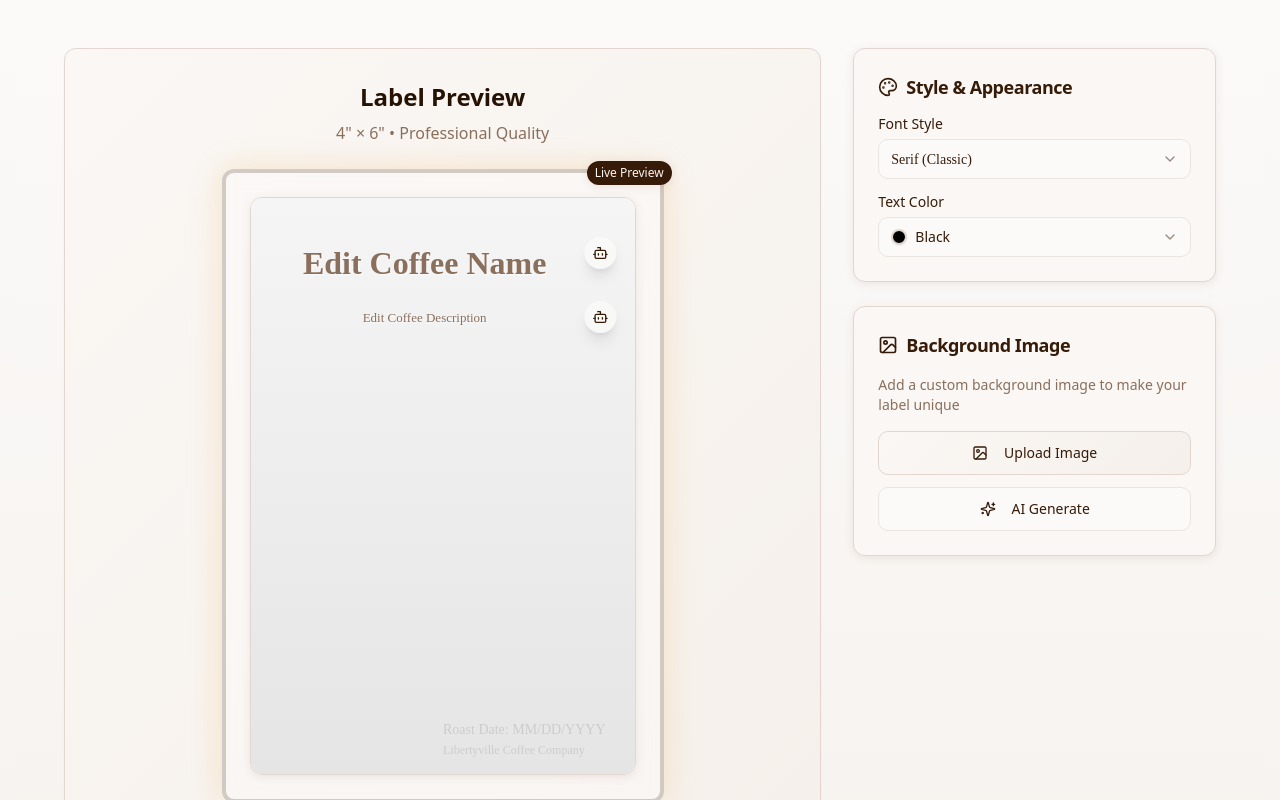
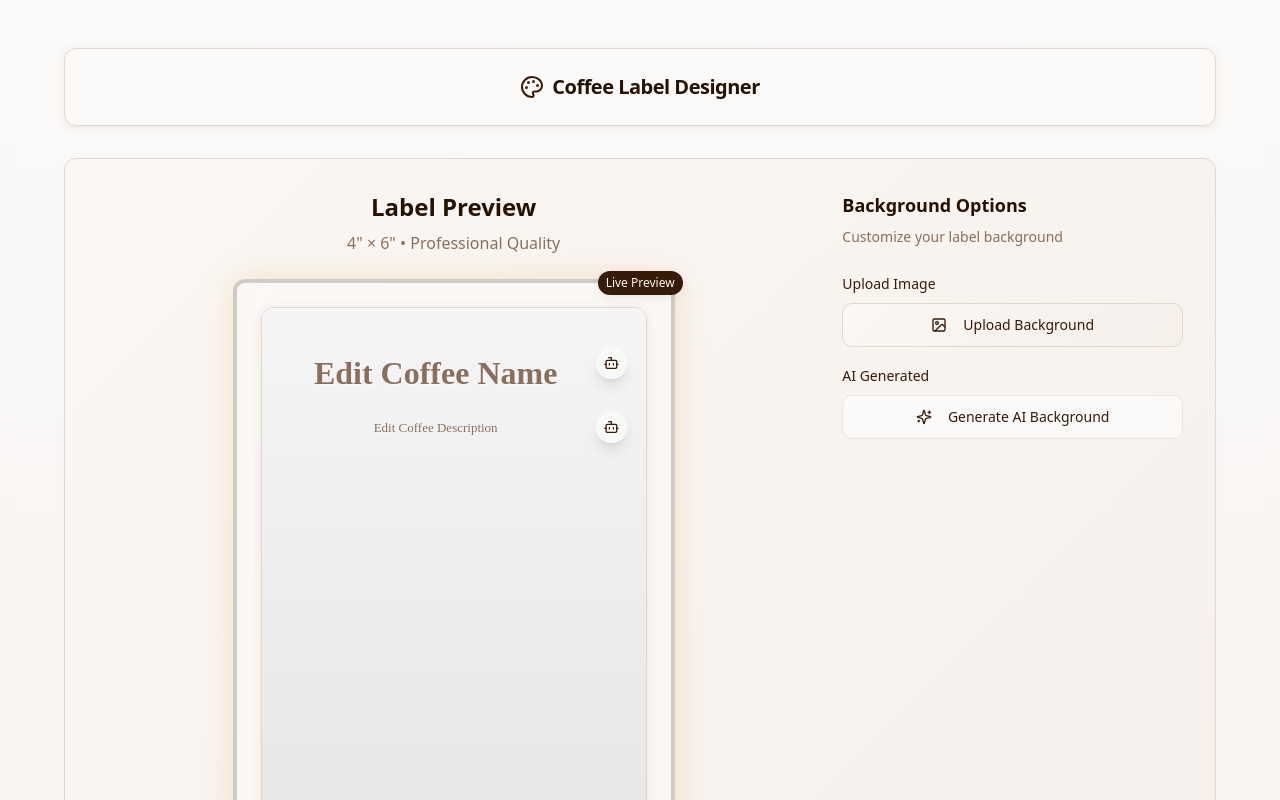
Before and after one commit to Bossler/libertyville-label-lab, a React (Vite) app: page / in a window 1280 px wide. Shown: the top 800 px of the page. Built offline with nearby package versions, Linux system fonts and the light colour scheme.

Commit message:
Move label preview and options
Move the label preview section to the top of the page and place background image options to the right.

```diff
--- a/src/components/LabelDesigner.tsx
+++ b/src/components/LabelDesigner.tsx
@@ -415,12 +415,28 @@ export const LabelDesigner: React.FC<LabelDesignerProps> = ({
 
   return (
     <div className="min-h-screen bg-gradient-warmth p-4">
-      <div className="max-w-6xl mx-auto">
-        <div className="grid lg:grid-cols-3 gap-8">
-          {/* Left Side - Large Preview Panel */}
-          <div className="lg:col-span-2 order-2 lg:order-1">
+      <div className="max-w-6xl mx-auto space-y-8">
+        {/* Header */}
+        <Card className="bg-gradient-soft border-border shadow-soft">
+          <CardHeader className="text-center">
+            <CardTitle className="text-xl text-foreground flex items-center justify-center gap-2">
+              <Palette className="w-6 h-6 text-primary" />
+              Coffee Label Designer
+            </CardTitle>
+            {productName && (
+              <Badge variant="secondary" className="mt-2">
+                Designing for: {productName}
+              </Badge>
+            )}
+          </CardHeader>
+        </Card>
+
+        {/* Top Section - Preview with Background Options */}
         <Card className="bg-gradient-cream border-border shadow-elegant">
           <CardContent className="p-8">
+            <div className="grid lg:grid-cols-3 gap-8">
+              {/* Preview Section */}
+              <div className="lg:col-span-2">
                 <div className="text-center space-y-6">
                   <div className="space-y-2">
                     <h2 className="text-2xl font-bold text-foreground">Label Preview</h2>
@@ -467,7 +483,9 @@ export const LabelDesigner: React.FC<LabelDesignerProps> = ({
                                 e.preventDefault();
                                 const paste = e.clipboardData.getData('text').replace(/\r?\n|\r/g, ' ');
                                 const newValue = labelData.coffeeName + paste;
-                                onLabelChange({ ...labelData, coffeeName: newValue.substring(0, 120) });
+                                if (newValue.length <= 120) {
+                                  onLabelChange({ ...labelData, coffeeName: newValue });
+                                }
                               }}
                             />
                             <Button
@@ -559,13 +577,87 @@ export const LabelDesigner: React.FC<LabelDesignerProps> = ({
                     Download Preview
                   </Button>
                 </div>
+              </div>
+
+              {/* Background Options Section */}
+              <div className="lg:col-span-1">
+                <div className="space-y-6">
+                  <div className="space-y-2">
+                    <h3 className="text-lg font-semibold text-foreground">Background Options</h3>
+                    <p className="text-sm text-muted-foreground">Customize your label background</p>
+                  </div>
+
+                  <div className="space-y-4">
+                    {/* Upload Background */}
+                    <div>
+                      <Label htmlFor="background-upload" className="text-sm font-medium">Upload Image</Label>
+                      <div className="mt-2">
+                        <input
+                          ref={fileInputRef}
+                          type="file"
+                          id="background-upload"
+                          accept="image/*"
+                          onChange={handleImageUpload}
+                          className="hidden"
+                        />
+                        <Button
+                          onClick={() => fileInputRef.current?.click()}
+                          variant="cream"
+                          className="w-full hover-scale"
+                          size="lg"
+                        >
+                          <Image className="w-4 h-4 mr-2" />
+                          Upload Background
+                        </Button>
+                      </div>
+                    </div>
+
+                    {/* AI Image Generation */}
+                    <div>
+                      <Label className="text-sm font-medium">AI Generated</Label>
+                      <div className="mt-2">
+                        <Button
+                          onClick={generateAIImage}
+                          variant="outline"
+                          disabled={isGeneratingImage}
+                          className="w-full hover-scale"
+                          size="lg"
+                        >
+                          {isGeneratingImage ? (
+                            <div className="animate-spin w-4 h-4 border-2 border-primary border-t-transparent rounded-full mr-2" />
+                          ) : (
+                            <Sparkles className="w-4 h-4 mr-2" />
+                          )}
+                          Generate AI Background
+                        </Button>
+                      </div>
+                    </div>
+
+                    {/* Remove Background */}
+                    {labelData.backgroundImage && (
+                      <div>
+                        <Button
+                          onClick={() => onLabelChange({ ...labelData, backgroundImage: undefined })}
+                          variant="outline"
+                          className="w-full"
+                        >
+                          Remove Background
+                        </Button>
+                        <div className="text-center mt-2">
+                          <Badge variant="secondary" className="text-xs">
+                            ✓ Background image applied
+                          </Badge>
+                        </div>
+                      </div>
+                    )}
+                  </div>
+                </div>
+              </div>
+            </div>
           </CardContent>
         </Card>
-          </div>
 
-          {/* Right Side - Controls Panel */}
-          <div className="order-1 lg:order-2 space-y-6">
-            {/* Style & Appearance Section */}
+        {/* Bottom Section - Style Controls */}
         <Card className="bg-card border-border shadow-soft">
           <CardHeader className="pb-4">
             <CardTitle className="text-lg flex items-center gap-2">
@@ -574,7 +666,7 @@ export const LabelDesigner: React.FC<LabelDesignerProps> = ({
             </CardTitle>
           </CardHeader>
           <CardContent className="space-y-4">
-                <div className="grid grid-cols-1 gap-4">
+            <div className="grid grid-cols-1 lg:grid-cols-2 gap-4">
               <div>
                 <Label htmlFor="fontFamily" className="font-medium mb-2 block">Font Style</Label>
                 <Select
@@ -621,59 +713,6 @@ export const LabelDesigner: React.FC<LabelDesignerProps> = ({
             </div>
           </CardContent>
         </Card>
-
-            {/* Background Image Section */}
-            <Card className="bg-card border-border shadow-soft">
-              <CardHeader className="pb-4">
-                <CardTitle className="text-lg flex items-center gap-2">
-                  <Image className="w-5 h-5 text-primary" />
-                  Background Image
-                </CardTitle>
-              </CardHeader>
-              <CardContent>
-                <div className="space-y-4">
-                  <p className="text-sm text-muted-foreground">
-                    Add a custom background image to make your label unique
-                  </p>
-                  <div className="grid grid-cols-1 gap-3">
-                    <Button
-                      variant="cream"
-                      onClick={() => fileInputRef.current?.click()}
-                      className="hover-scale transition-all duration-300"
-                      size="lg"
-                    >
-                      <Image className="w-4 h-4 mr-2" />
-                      Upload Image
-                    </Button>
-                    <Button
-                      variant="outline"
-                      onClick={generateAIImage}
-                      className="hover-scale transition-all duration-300"
-                      size="lg"
-                    >
-                      <Sparkles className="w-4 h-4 mr-2" />
-                      AI Generate
-                    </Button>
-                  </div>
-                  <input
-                    ref={fileInputRef}
-                    type="file"
-                    accept="image/*"
-                    onChange={handleImageUpload}
-                    className="hidden"
-                  />
-                  {labelData.backgroundImage && (
-                    <div className="text-center">
-                      <Badge variant="secondary" className="text-xs">
-                        ✓ Background image applied
-                      </Badge>
-                    </div>
-                  )}
-                </div>
-              </CardContent>
-            </Card>
-          </div>
-        </div>
       </div>
 
       {/* AI Barista Dialog */}
@@ -767,18 +806,6 @@ export const LabelDesigner: React.FC<LabelDesignerProps> = ({
                 placeholder="e.g., watercolor, vintage, minimalist, photographic, artistic"
               />
             </div>
-
-            <div className="text-sm text-muted-foreground bg-muted/50 p-3 rounded space-y-2">
-              <div>
-                <strong>✅ Good prompts:</strong> Coffee beans, cups, roasted coffee, brewing equipment, coffee shop interiors, steam, warm colors, wooden textures
-              </div>
-              <div>
-                <strong>❌ Avoid:</strong> People, medical imagery, violent content, copyrighted characters
-              </div>
-              <div>
-                <strong>Note:</strong> The AI will automatically ensure no text or letters appear in the generated image.
-              </div>
-            </div>
           </div>
 
           <DialogFooter>
@@ -790,33 +817,15 @@ export const LabelDesigner: React.FC<LabelDesignerProps> = ({
               disabled={!imagePrompt.trim() || isGeneratingImage}
             >
               {isGeneratingImage ? (
-                <Sparkles className="w-4 h-4 mr-2 animate-pulse" />
+                <div className="animate-spin w-4 h-4 border-2 border-primary border-t-transparent rounded-full mr-2" />
               ) : (
                 <Sparkles className="w-4 h-4 mr-2" />
               )}
-              {isGeneratingImage ? 'Generating...' : 'Generate Image'}
+              Generate Image
             </Button>
           </DialogFooter>
         </DialogContent>
       </Dialog>
-
-      {/* AI Loading Overlay */}
-      {isAnyAILoading && (
-        <div className="fixed inset-0 bg-black/50 backdrop-blur-sm flex items-center justify-center z-50">
-          <div className="bg-card border border-border rounded-lg p-6 shadow-lg max-w-sm mx-4">
-            <div className="flex flex-col items-center space-y-4">
-              <div className="relative">
-                <div className="w-12 h-12 border-4 border-primary/20 rounded-full"></div>
-                <div className="absolute top-0 left-0 w-12 h-12 border-4 border-primary border-t-transparent rounded-full animate-spin"></div>
-              </div>
-              <div className="text-center">
-                <h3 className="font-semibold text-foreground mb-1">AI Barista at Work</h3>
-                <p className="text-sm text-muted-foreground">Please wait, we're brewing something up!</p>
-              </div>
-            </div>
-          </div>
-        </div>
-      )}
     </div>
   );
 };
```
Lines whose indentation alone changed are shown as unchanged.
